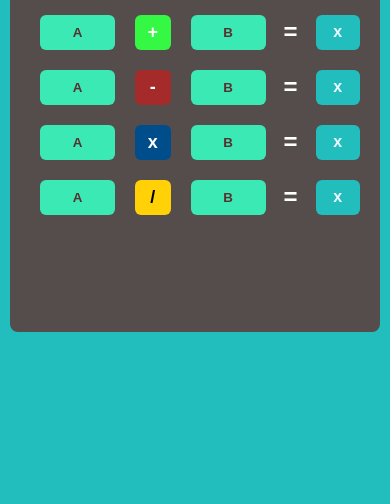
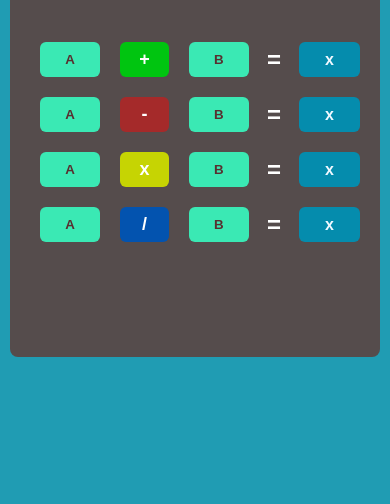
Before and after one commit to alyson-reis/arithmetic-ops, a plain HTML site: page index.html in a window 390 px wide. Shown: the part 340-844 px from the top of the page. Drawn offline with Linux system fonts and the light colour scheme.

Commit message:
Third version (responsive)

```diff
--- a/src/css/style.css
+++ b/src/css/style.css
@@ -1,4 +1,3 @@
-/* Reset e padrão base */
 * {
     margin: 0;
     padding: 0;
@@ -11,7 +10,7 @@
     align-items: center;
     justify-content: center;
     min-height: 100vh;
-    background-color: rgb(34, 190, 190);
+    background-color: rgb(32, 156, 179);
     font-family: Arial, sans-serif;
   }
 
@@ -46,7 +45,7 @@
     width: 75px;
     height: 35px;
     margin: 0 10px;
-    text-align: center;           /* Centraliza o texto digitado */
+    text-align: center;
     border-radius: 6px;
     background-color: rgb(58, 233, 180);
     color: rgb(5, 5, 5);
@@ -82,7 +81,7 @@
     transition: all 0.2s ease;
   }
   .operation[data-operation="sum"] button {
-    background-color: rgb(52, 248, 68);
+    background-color: rgb(0, 197, 16);
   }
 
   .operation[data-operation="subtract"] button {
@@ -90,12 +89,11 @@
   }
 
   .operation[data-operation="multiply"] button {
-    background-color: rgb(0, 77, 139);
+    background-color: rgb(198, 212, 3);
   }
 
   .operation[data-operation="division"] button {
-    background-color: rgb(255, 209, 6);
-    color: black;
+    background-color: rgb(3, 83, 175);
   }
 
   .result {
@@ -103,7 +101,7 @@
     height: 35px;
     margin-left: 10px;
     border-radius: 6px;
-    background-color: rgb(34, 190, 190);
+    background-color: rgb(5, 140, 173);
     display: flex;
     align-items: center;
     justify-content: center;
@@ -122,8 +120,15 @@
       flex-direction: column;
       justify-content: center;
       width: 370px;
-      height: 500px;
+      height: 550px;
 
     }
-
+    input[type="number"] {
+      width: 60px;
+      height: 35px;
+      margin: 0 10px;
   }
+  header{
+    margin-bottom: 75px;
+  }
+}
--- a/src/javascript/script.js
+++ b/src/javascript/script.js
@@ -29,5 +29,8 @@ document.querySelectorAll(".operation").forEach(operation => {
       }
 
       resultSpan.textContent = isNaN(result) ? "Invalid" : result;
+      if (result > 1000000 || result < -1000000){
+        resultSpan.textContent = "Invalid"
+      }
     });
   });
```
